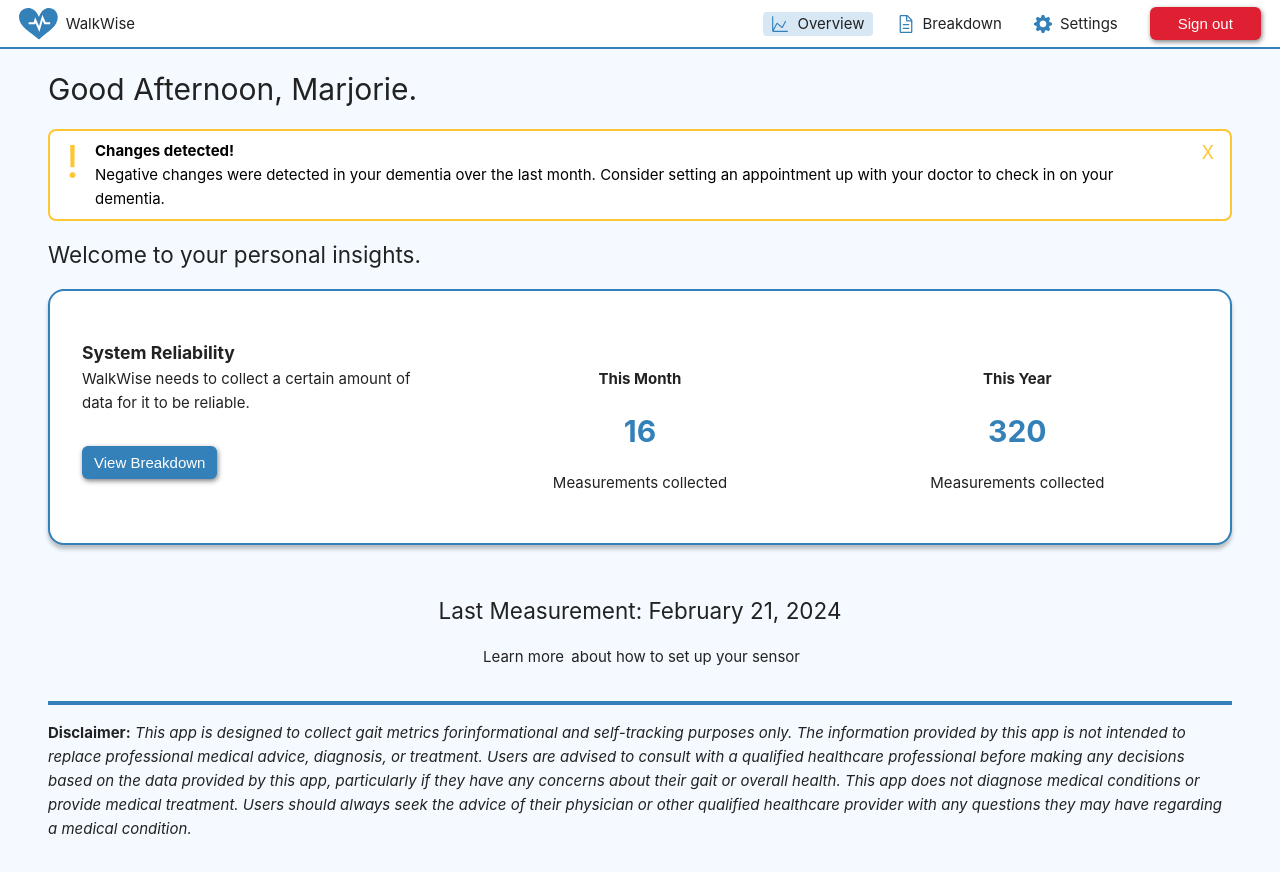
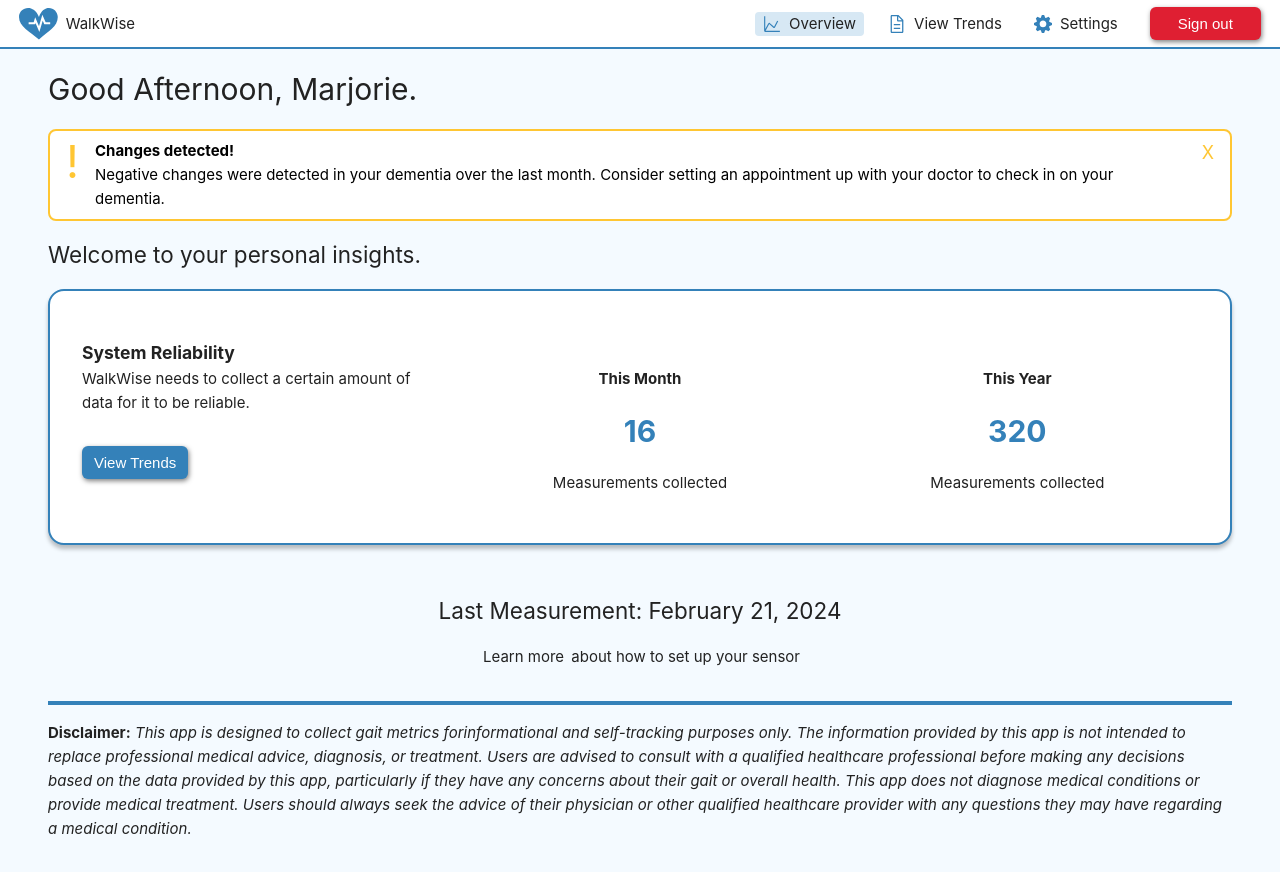
Before and after one commit to Capstone-Gait-Keepers/capstone, a Vue app in the folder frontend/: page / in a window 1280 px wide. Shown: the top 872 px of the page. Built offline with nearby package versions, Linux system fonts and the light colour scheme; no server answers.

Commit message:
Breakdown to trends

```diff
--- a/frontend/src/components/BasePage.vue
+++ b/frontend/src/components/BasePage.vue
@@ -23,7 +23,7 @@ function highContrast() {
       </RouterLink>
       <nav>
         <RouterLink to="/"><img src="@/assets/icon-overview.svg" alt="overview-icon"/>Overview</RouterLink>
-        <RouterLink to="/breakdown"><img src="@/assets/icon-breakdown.svg" alt="breakdown-icon"/>Breakdown</RouterLink>
+        <RouterLink to="/trends"><img src="@/assets/icon-breakdown.svg" alt="trends-icon"/>View Trends</RouterLink>
         <RouterLink to="/settings"><img src="@/assets/icon-settings.svg" alt="settings-icon"/>Settings</RouterLink>
         <!-- <RouterLink to="/status">Status</RouterLink> -->
         <button><RouterLink to="/login">Sign out</RouterLink></button>
--- a/frontend/src/router/index.ts
+++ b/frontend/src/router/index.ts
@@ -20,8 +20,8 @@ const router = createRouter({
       component: () => import('../views/ConsentView.vue')
     },
     {
-      path: '/breakdown',
-      name: 'breakdown',
+      path: '/trends',
+      name: 'trends',
       component: () => import('../views/DetailView.vue')
     },
     {
--- a/frontend/src/store.ts
+++ b/frontend/src/store.ts
@@ -49,7 +49,7 @@ export const store = reactive<{
 export const metric_sections: Record<Section, string[]> = {
   [Section.balance]: ['var_coef', 'STGA'],
   [Section.neurodegenerative]: ['phase_sync', 'conditional_entropy', 'STGA'],
-  [Section.dementia]: ['stride_time', 'cadence', 'var_coef', 'STGA'],
+  [Section.dementia]: ['stride_time', 'cadence', 'var_coef'],
   [Section.reliability]: ['step_count']
 };
 
--- a/frontend/src/views/DetailView.vue
+++ b/frontend/src/views/DetailView.vue
@@ -1,7 +1,7 @@
 <template>
   <BasePage>
     <div class="main">
-      <h1>Breakdown</h1>
+      <h1>Your Trends</h1>
       <p>Dive into the measurements WalkWise has collected to learn how changes are determined.</p>
       <span v-if="store.data !== null" v-for="metric_keys, header in metric_sections">
         <div v-if="validSection(header)" :key="header" class="category" :id="header">
--- a/frontend/src/views/HomeView.vue
+++ b/frontend/src/views/HomeView.vue
@@ -9,7 +9,7 @@
       <div class="row-grid">
         <div class="row-info">
           <p>WalkWise measures two metrics associated with balance.</p>
-          <button><RouterLink to="/breakdown#balance">View Breakdown</RouterLink></button>
+          <button><RouterLink to="/trends#balance">View Trends</RouterLink></button>
         </div>
         <StatusIndicator :section="Section.balance" timespan="Month" />
         <StatusIndicator :section="Section.balance" timespan="Year" />
@@ -21,7 +21,7 @@
       <div class="row-grid">
         <div class="row-info">
           <p>WalkWise measures three metrics associated with neurodegenerative diseases.</p>
-          <button><RouterLink to="/breakdown#neurodegenerative">View Breakdown</RouterLink></button>
+          <button><RouterLink to="/trends#neurodegenerative">View Trends</RouterLink></button>
         </div>
         <StatusIndicator :section="Section.neurodegenerative" timespan="Month" />
         <StatusIndicator :section="Section.neurodegenerative" timespan="Year" />
@@ -33,7 +33,7 @@
       <div class="row-grid">
         <div class="row-info">
           <p>WalkWise measures four metrics associated with Dementia.</p>
-          <button><RouterLink to="/breakdown#dementia">View Breakdown</RouterLink></button>
+          <button><RouterLink to="/trends#dementia">View Trends</RouterLink></button>
         </div>
         <StatusIndicator :section="Section.dementia" timespan="Month" />
         <StatusIndicator :section="Section.dementia" timespan="Year" />
@@ -45,7 +45,7 @@
       <div class="row-grid">
         <div class="row-info">
           <p>WalkWise needs to collect a certain amount of data for it to be reliable.</p>
-          <button><RouterLink to="/breakdown#reliability">View Breakdown</RouterLink></button>
+          <button><RouterLink to="/trends#reliability">View Trends</RouterLink></button>
         </div>
         <div class="status-indicator">
           <b>This Month</b>
```
